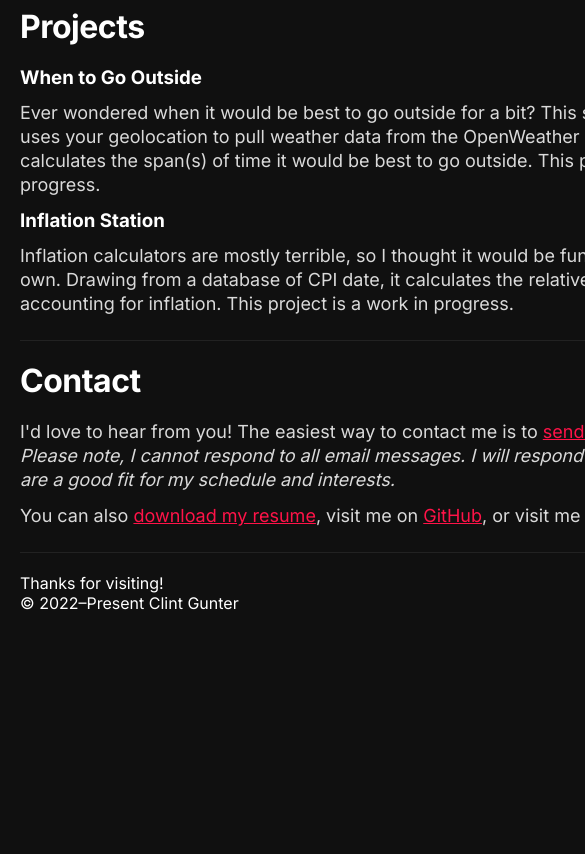
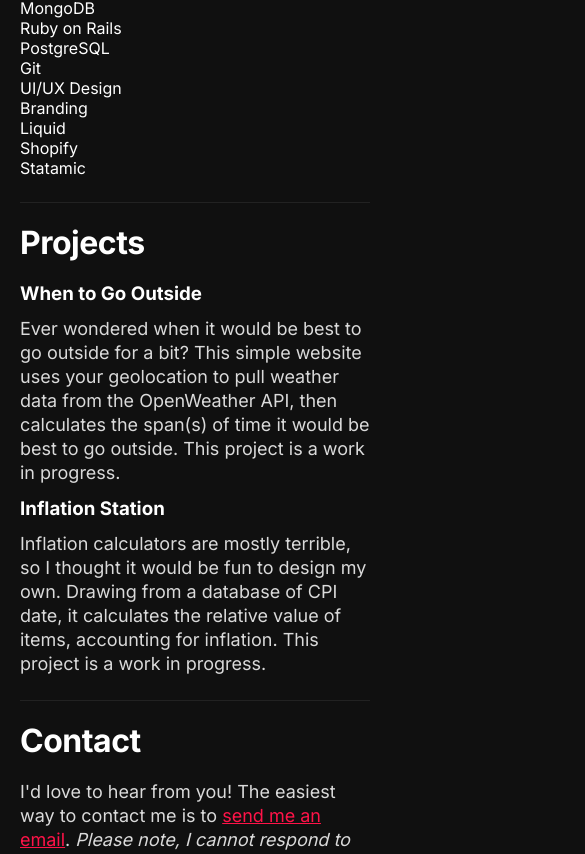
Before and after one commit to futureclint/clint, a React (Create React App) app: page / in a window 390 px wide. Shown: the part 1137-1991 px from the top of the page, 585 px wide, since content can reach past the window. Before the commit the page ends 1770 px from the top, so only its background shows below. Built offline with nearby package versions, Linux system fonts and the light colour scheme.

Commit message:
Organized sass files, created grid file, added grid template areas

```diff
--- a/src/App.jsx
+++ b/src/App.jsx
@@ -6,14 +6,14 @@
 
 function App() {
   return (
-    <div className="page-wrapper">
+    <div className="app">
 
       {/* Hidden H1 */}
       <div className="visually-hidden">
         <h1>Clint Gunter</h1>
       </div>
 
-      <div className="grid-wrapper">
+      <div className="grid">
 
         {/* Header */}
         <header>
--- a/src/css/app.css
+++ b/src/css/app.css
@@ -52,15 +52,30 @@
   width: 1px;
 }
 
-.grid-wrapper {
+.grid {
   display: grid;
-  grid-template-columns: 1fr 768px 1fr;
+  grid-template-columns: auto 768px auto;
+  grid-template-rows: auto auto auto;
+  grid-template-areas: ". header ." ". main ." ". footer .";
   grid-gap: 0;
+}
+@media (max-width: 768px) {
+  .grid {
+    grid-template-columns: auto;
+    grid-template-areas: "header" "main" "footer";
+  }
+}
+.grid header {
+  grid-area: header;
+}
+.grid main {
+  grid-area: main;
+}
+.grid footer {
+  grid-area: footer;
 }
 
 header {
-  grid-column-start: 2;
-  grid-column-end: 3;
   margin: 50px 0 30px 0;
   user-select: none;
   white-space: nowrap;
@@ -132,9 +147,6 @@
 }
 
 main {
-  grid-column-start: 2;
-  grid-column-end: 3;
-  max-width: 768px;
   padding: 0 20px;
 }
 
@@ -152,7 +164,5 @@
 }
 
 footer {
-  grid-column-start: 2;
-  grid-column-end: 3;
   padding: 20px;
 }
--- a/src/sass/_footer.sass
+++ b/src/sass/_footer.sass
@@ -1,6 +1,4 @@
 // Footer
 
 footer
-  grid-column-start: 2
-  grid-column-end: 3
   padding: 20px
--- a/src/sass/_general.sass
+++ b/src/sass/_general.sass
@@ -49,8 +49,3 @@
   position: absolute
   white-space: nowrap
   width: 1px
-
-.grid-wrapper
-  display: grid
-  grid-template-columns: 1fr 768px 1fr
-  grid-gap: 0
--- /dev/null
+++ b/src/sass/_grid.sass
@@ -0,0 +1,29 @@
+// Grid
+
+// TEMP: move mixins out to their own file
+@mixin width-lg
+  @media (min-width: 769px)
+    @content
+@mixin width-sm
+  @media (max-width: 768px)
+    @content
+
+.grid
+  display: grid
+  grid-template-columns: auto 768px auto
+  grid-template-rows: auto auto auto
+  grid-template-areas: ". header ." ". main ." ". footer ."
+  grid-gap: 0
+
+  @include width-sm
+    grid-template-columns: auto // switch to single column
+    grid-template-areas: "header" "main" "footer" // remove margin columns
+
+  header
+    grid-area: header
+
+  main
+    grid-area: main
+
+  footer
+    grid-area: footer
--- a/src/sass/_header.sass
+++ b/src/sass/_header.sass
@@ -3,8 +3,6 @@
 @use 'variables' as *
 
 header
-  grid-column-start: 2
-  grid-column-end: 3
   margin: 50px 0 30px 0
   user-select: none
   white-space: nowrap
--- a/src/sass/_main.sass
+++ b/src/sass/_main.sass
@@ -1,9 +1,6 @@
 // Main
 
 main
-  grid-column-start: 2
-  grid-column-end: 3
-  max-width: 768px
   padding: 0 20px
 
 section
--- a/src/sass/app.sass
+++ b/src/sass/app.sass
@@ -5,6 +5,7 @@
 // Variables are imported into files in which they are used
 
 @use 'general'
+@use 'grid'
 @use 'header'
 @use 'main'
 @use 'footer'
```
